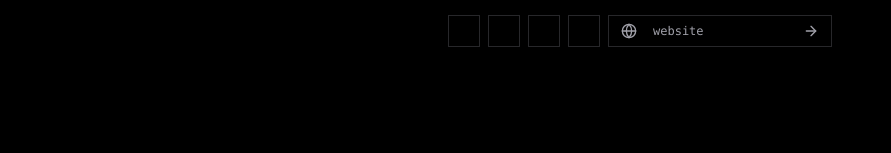
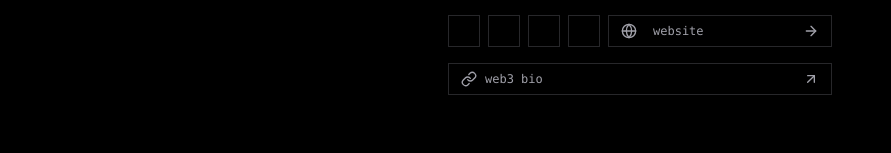
Before and after one commit to concernor/frontend, a Next.js app: page /links in a window 1280 px wide. Shown: the part 443-596 px from the top of the page, without its empty margins (0-891 px from the left). Built offline with nearby package versions, Linux system fonts and the light colour scheme; some icons are missing.

Commit message:
add web3 bio

```diff
--- a/app/links/page.tsx
+++ b/app/links/page.tsx
@@ -1,13 +1,18 @@
 import { TickerIsConcern } from "@/components/landing/heading";
 import { Button } from "@/components/ui/button";
-import { socials } from "@/lib/consts";
+import { links, socials } from "@/lib/consts";
 import {
   SiFarcaster,
   SiTelegram,
   SiX,
   SiDiscord,
 } from "@icons-pack/react-simple-icons";
-import { ArrowRight, Globe } from "lucide-react";
+import {
+  ArrowRight,
+  ArrowUpRight,
+  Globe,
+  Link as LinkIcon,
+} from "lucide-react";
 import Link from "next/link";
 
 export default function Links() {
@@ -69,6 +74,17 @@ export default function Links() {
           </Link>
         </Button>
       </div>
+      <Button
+        variant="outline"
+        size="sm"
+        asChild
+        className="justify-start gap-2 font-mono border-border hover:border-white"
+      >
+        <Link href={links.web3bio} target="_blank">
+          <LinkIcon className="w-4 h-4" /> web3 bio
+          <ArrowUpRight className="w-4 h-4 ml-auto" />
+        </Link>
+      </Button>
     </div>
   );
 }
--- a/lib/consts.ts
+++ b/lib/consts.ts
@@ -19,6 +19,7 @@ export const links = {
     origins: "https://docs.fileverse.io/0x32FbdEE2DDd79C800BD2f07C975C2b8559B13492/0#key=FofD53A6uPzGaDX9CR4rSa7STFx_o46IDF9OvVbrV0AKW2RAyXY66P89GEOJKuE8",
     docs: "https://concernor.github.io/docs",
     flaunch: "https://flaunch.gg/base/coin/0x8F5A590Be0B27fEb5bFfaab82BBF31d3c7EFe222",
+    web3bio: "https://web3.bio/concernor.eth",
     quests: "#in-progress"
 }
 
```
